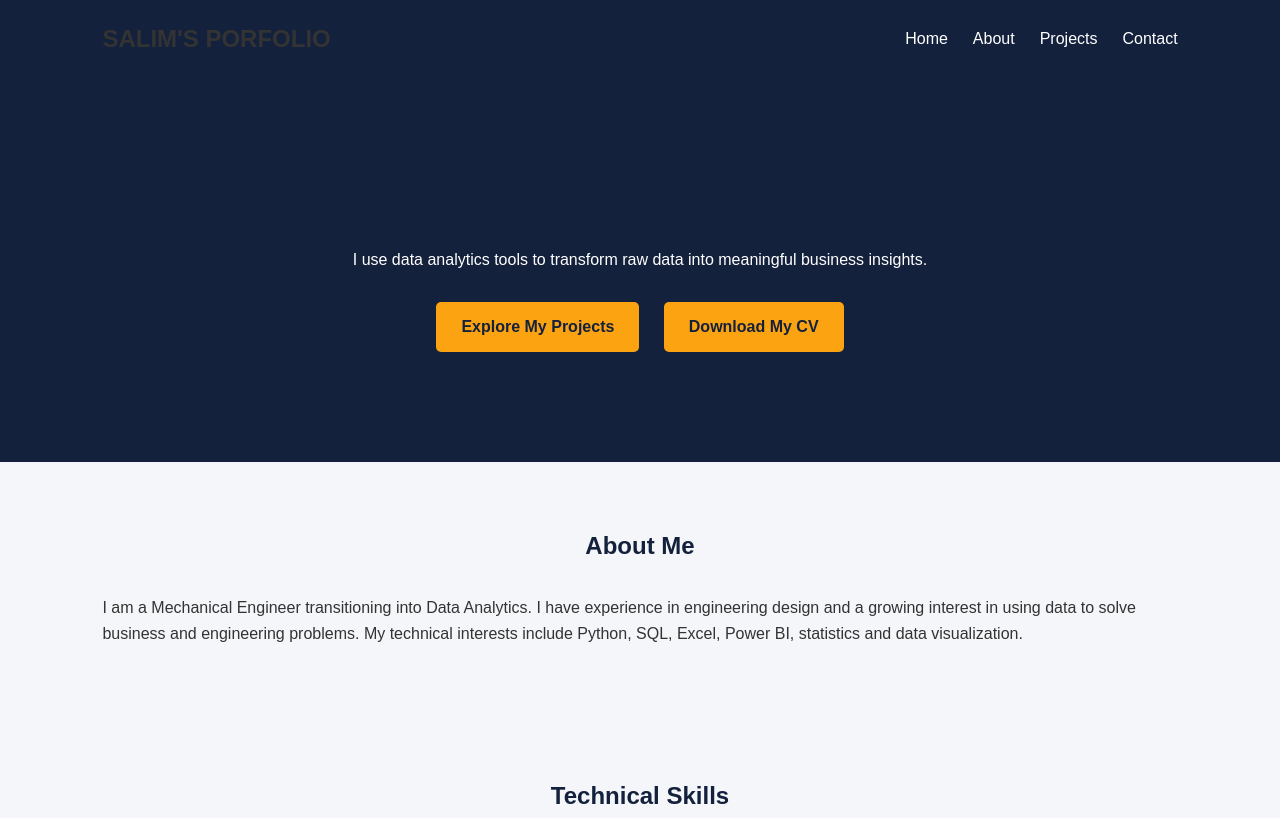
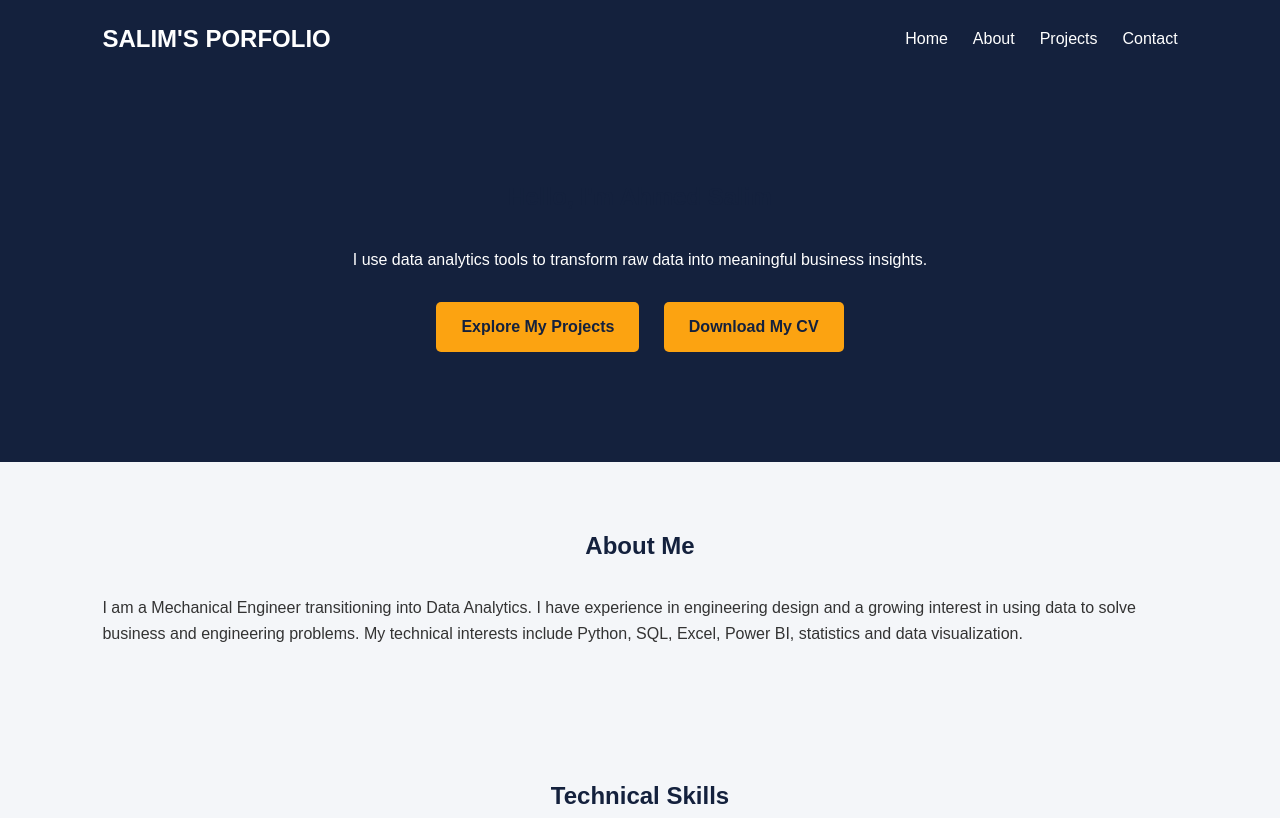
Before and after one commit to rapidlashes/rapidlashes.github.io, a plain HTML site: page index.html in a window 1280 px wide. Shown: the top 818 px of the page. Drawn offline with Linux system fonts and the light colour scheme.

Commit message:
another commit

```diff
--- a/index.html
+++ b/index.html
@@ -15,7 +15,7 @@
     <!-- Navigation -->
     <header>
         <nav>
-            <h1>SALIM'S PORFOLIO</h1>
+            <h2>SALIM'S PORFOLIO</h2>
 
             <ul>
                 <li><a href="#home">Home</a></li>
```
